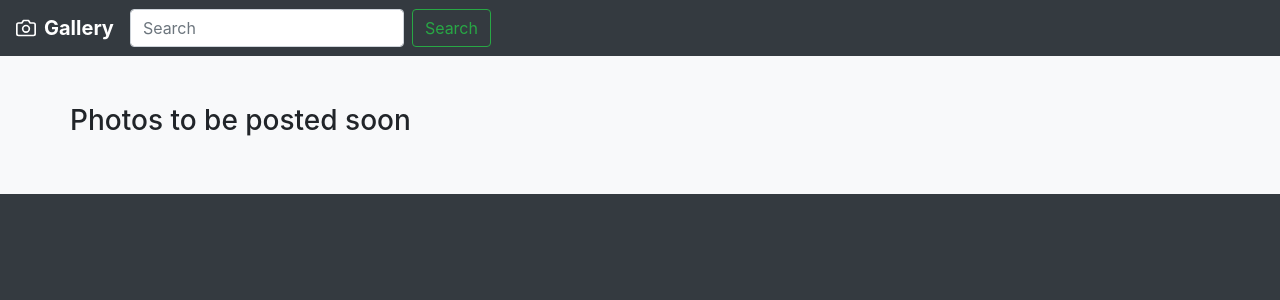
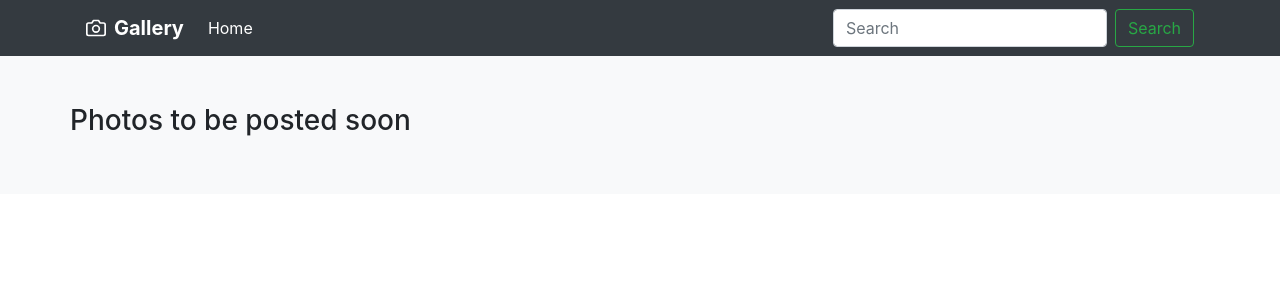
Before and after one commit to raymondyegon/gallery, a Django app: page / in a window 1280 px wide. Shown: the top 300 px of the page. Run offline with Django 3.2, Linux system fonts and the light colour scheme; data that the repository does not hold is empty; some libraries are stand-ins or nearby versions.

Commit message:
navbar content edited

```diff
--- a/pics/templates/navbar.html
+++ b/pics/templates/navbar.html
@@ -3,12 +3,13 @@
 
 <head>
 
-  <meta charset="utf-8">
-  <meta name="viewport" content="width=device-width, initial-scale=1">
+    <meta charset="utf-8">
+    <meta name="viewport" content="width=device-width, initial-scale=1">
 </head>
 
 <body>
-<nav class="navbar navbar-expand-lg navbar-dark bg-dark">
+    <!-- <div class="container-fluid bg-dark" > -->
+    <!-- <nav class="navbar navbar-expand-lg navbar-dark bg-dark">
 
     <a href="" class="navbar-brand d-flex align-items-center">
         <svg xmlns="http://www.w3.org/2000/svg" width="20" height="20" fill="none" stroke="currentColor"
@@ -26,12 +27,44 @@
 
     <div class="collapse navbar-collapse" id="navbarTogglerDemo03">
 
-        <form class="form-inline pull-right" action="{% url 'search_results' %}" >
+        <form class="form-inline my-2 my-lg-0" action="{% url 'search_results' %}" >
             <input class="form-control mr-sm-2" type="search" placeholder="Search" aria-label="Search" name="pictures">
             <button class="btn btn-outline-success my-2 my-sm-0" type="submit">Search</button>
         </form>
     </div>
-</nav>
+</div>
+</nav> -->
+    <div class="container-fluid bg-dark">
+        <nav class="navbar navbar-expand-lg navbar-dark bg-dark container">
+            <a href="{% url 'Home' %}" class="navbar-brand d-flex align-items-center">
+                <svg xmlns="http://www.w3.org/2000/svg" width="20" height="20" fill="none" stroke="currentColor"
+                    stroke-linecap="round" stroke-linejoin="round" stroke-width="2" aria-hidden="true" class="mr-2"
+                    viewBox="0 0 24 24" focusable="false">
+                    <path d="M23 19a2 2 0 0 1-2 2H3a2 2 0 0 1-2-2V8a2 2 0 0 1 2-2h4l2-3h6l2 3h4a2 2 0 0 1 2 2z" />
+                    <circle cx="12" cy="13" r="4" /></svg>
+                <strong>Gallery</strong>
+            </a>
+            <button class="navbar-toggler" type="button" data-toggle="collapse" data-target="#navbarSupportedContent"
+                aria-controls="navbarSupportedContent" aria-expanded="false" aria-label="Toggle navigation">
+                <span class="navbar-toggler-icon"></span>
+            </button>
+
+            <div class="collapse navbar-collapse" id="navbarSupportedContent">
+                <ul class="navbar-nav mr-auto">
+                    <li class="nav-item active">
+                        <a class="nav-link" href="{% url 'Home' %}">Home <span class="sr-only">(current)</span></a>
+                    </li>
+
+
+                </ul>
+                <form class="form-inline my-2 my-lg-0" action="{% url 'search_results' %}">
+                    <input class="form-control mr-sm-2" type="search" placeholder="Search" aria-label="Search"
+                        name="pictures">
+                    <button class="btn btn-outline-success my-2 my-sm-0" type="submit">Search</button>
+                </form>
+            </div>
+        </nav>
+    </div>
 </body>
 
 </html>
--- a/pics/templates/pic/base.html
+++ b/pics/templates/pic/base.html
@@ -19,7 +19,7 @@
 
 </head>
 
-<body class="bg-dark" >
+<body>
     {% include "navbar.html" %}
 
     {% block content %}
--- a/pics/templates/pic/search.html
+++ b/pics/templates/pic/search.html
@@ -5,7 +5,7 @@
 <div class="container">
 
 <div class="row">
-    {% if pictures%}
+    {% if pictures %}
     <h2>Found {{ pictures|length }} of searched term {{message}}</h2>
     {% else %}
     <h2> Found 0 pictures for the search term {{message}}</h2>
```
